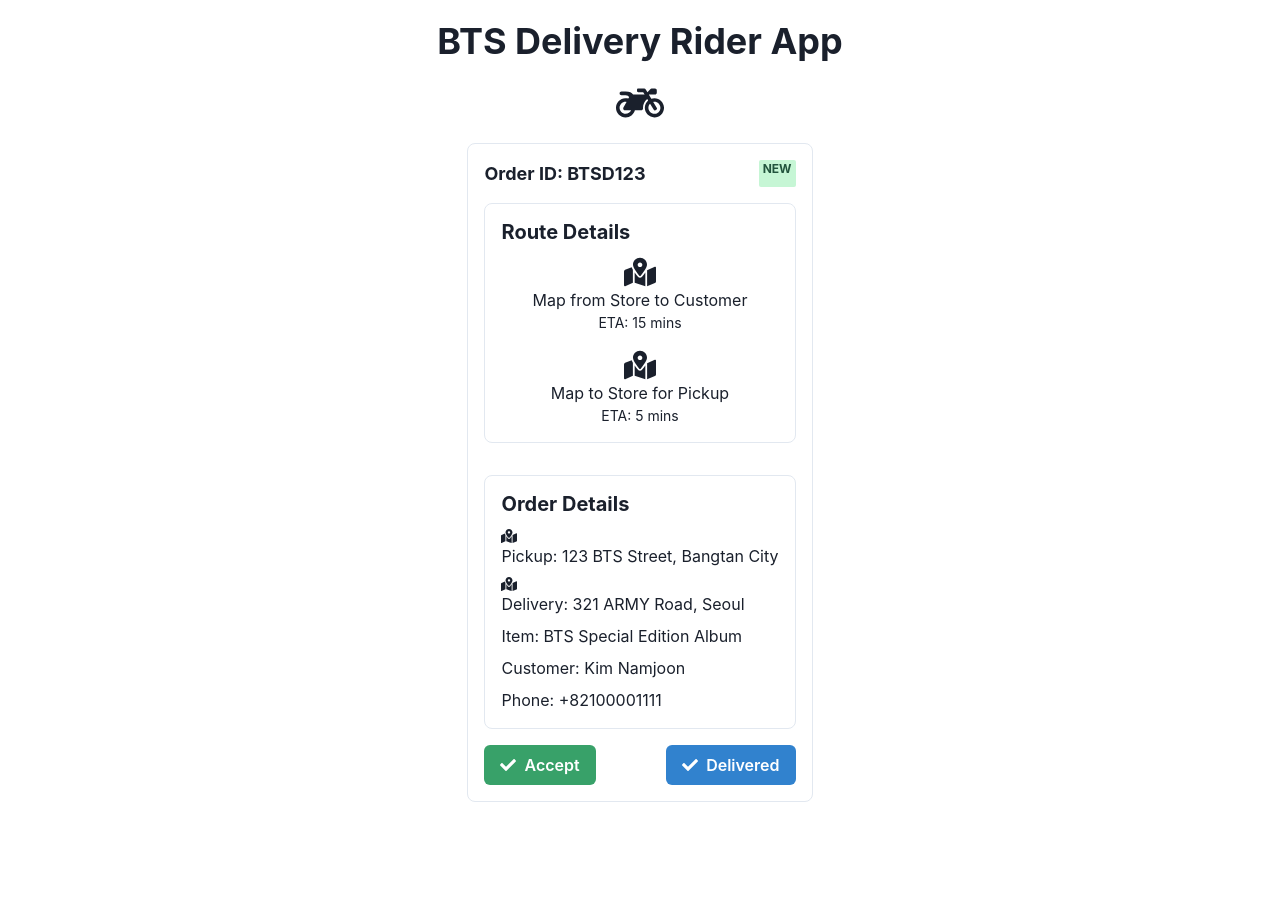
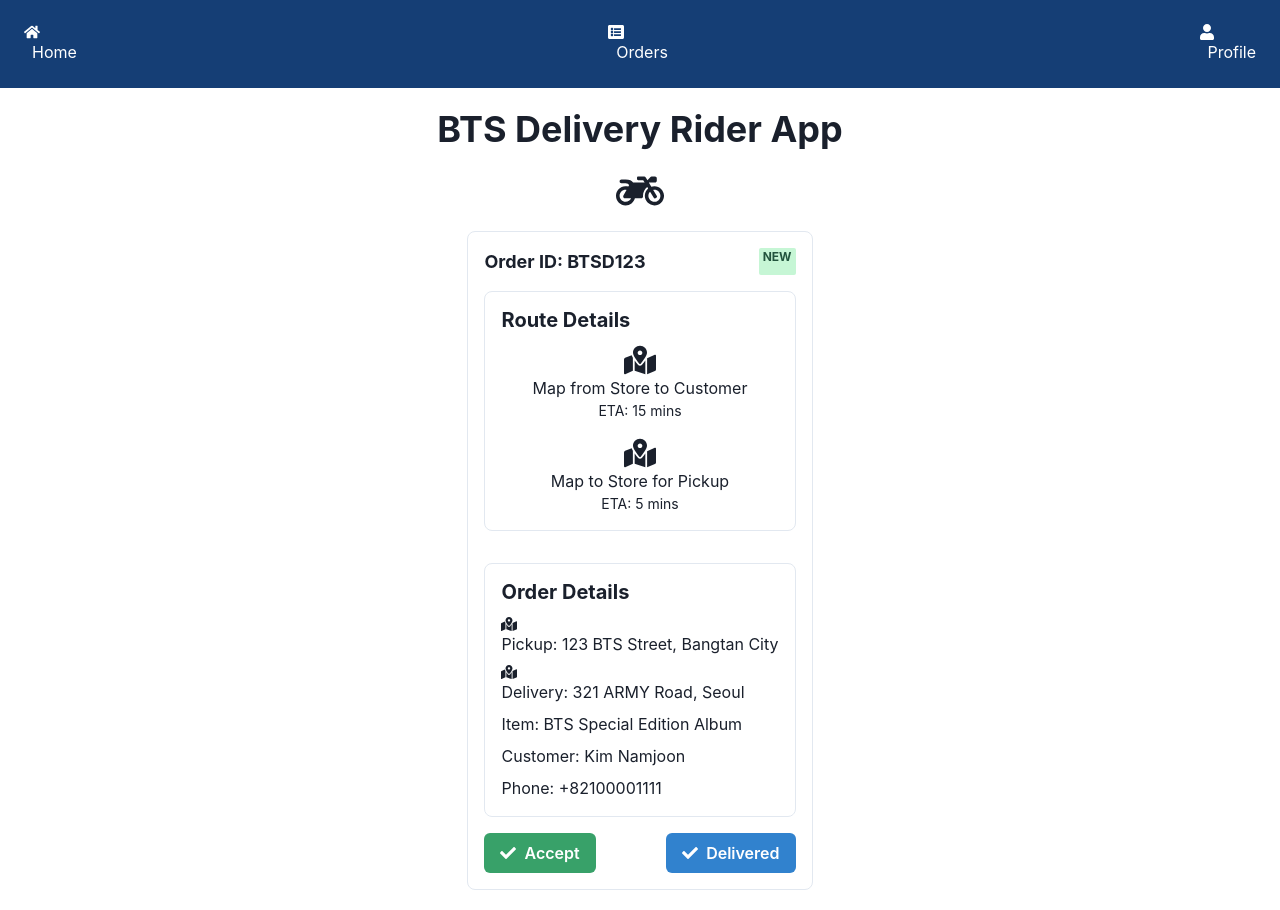
Before and after one commit to GPT-Engineer-App/bts-delivery-rider, a React (Vite) app: page / in a window 1280 px wide. Before the commit the page ends 822 px from the top, so only its background shows below. Built offline with nearby package versions, Linux system fonts and the light colour scheme.

Commit message:
Retry and make the task breakdown to change one by one
A new Navigation component has been added to the project, and it is now included at the top of the Index page. The next step will be to add additional sections to the dashboard for more detailed information.

```diff
--- /dev/null
+++ b/src/components/Navigation.jsx
@@ -0,0 +1,30 @@
+import React from "react";
+import { Box, Flex, Text, Button } from "@chakra-ui/react";
+import { FaHome, FaListAlt, FaUser } from "react-icons/fa";
+
+const Navigation = () => {
+  return (
+    <Flex bg="brand.800" p={4} justifyContent="space-between" alignItems="center" color="white">
+      <Box p="2">
+        <FaHome />
+        <Text ml="2" display="inline">
+          Home
+        </Text>
+      </Box>
+      <Box p="2">
+        <FaListAlt />
+        <Text ml="2" display="inline">
+          Orders
+        </Text>
+      </Box>
+      <Box p="2">
+        <FaUser />
+        <Text ml="2" display="inline">
+          Profile
+        </Text>
+      </Box>
+    </Flex>
+  );
+};
+
+export default Navigation;
--- a/src/pages/Index.jsx
+++ b/src/pages/Index.jsx
@@ -1,4 +1,5 @@
-import { Box, Button, Container, Flex, Heading, List, ListItem, Stack, Text, useToast, VStack, Image, Badge } from "@chakra-ui/react";
+import { Box, Button, Container, Flex, Heading, List, ListItem, Stack, Text, useToast, VStack, Badge } from "@chakra-ui/react";
+import Navigation from "../components/Navigation";
 import { FaMotorcycle, FaCheck, FaMapMarkedAlt } from "react-icons/fa";
 
 const Index = () => {
@@ -38,6 +39,8 @@ const Index = () => {
   };
 
   return (
+    <>
+      <Navigation />
       <Container maxW="container.md" py={5}>
         <VStack spacing={4}>
           <Heading as="h1" size="xl" textAlign="center">
@@ -97,6 +100,7 @@ const Index = () => {
           </Box>
         </VStack>
       </Container>
+    </>
   );
 };
 
```
Lines whose indentation alone changed are shown as unchanged.
